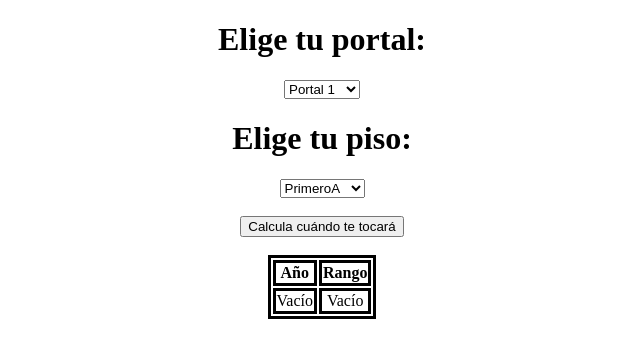
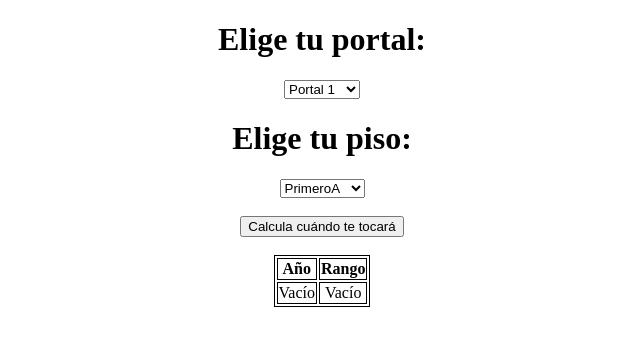
Before and after one commit to asegnz/myCommunity, a plain HTML site: page index.html in a window 1280 px wide. Shown: the whole page, without its empty margins (318-958 px from the left). Drawn offline with Linux system fonts and the light colour scheme.

```diff
--- a/index.html
+++ b/index.html
@@ -4,7 +4,7 @@
 <head>
     <style>
         table, th, td {
-          border: solid black;
+          border: 1px solid black;
         }
         table.center {
           margin-left: auto;
```
